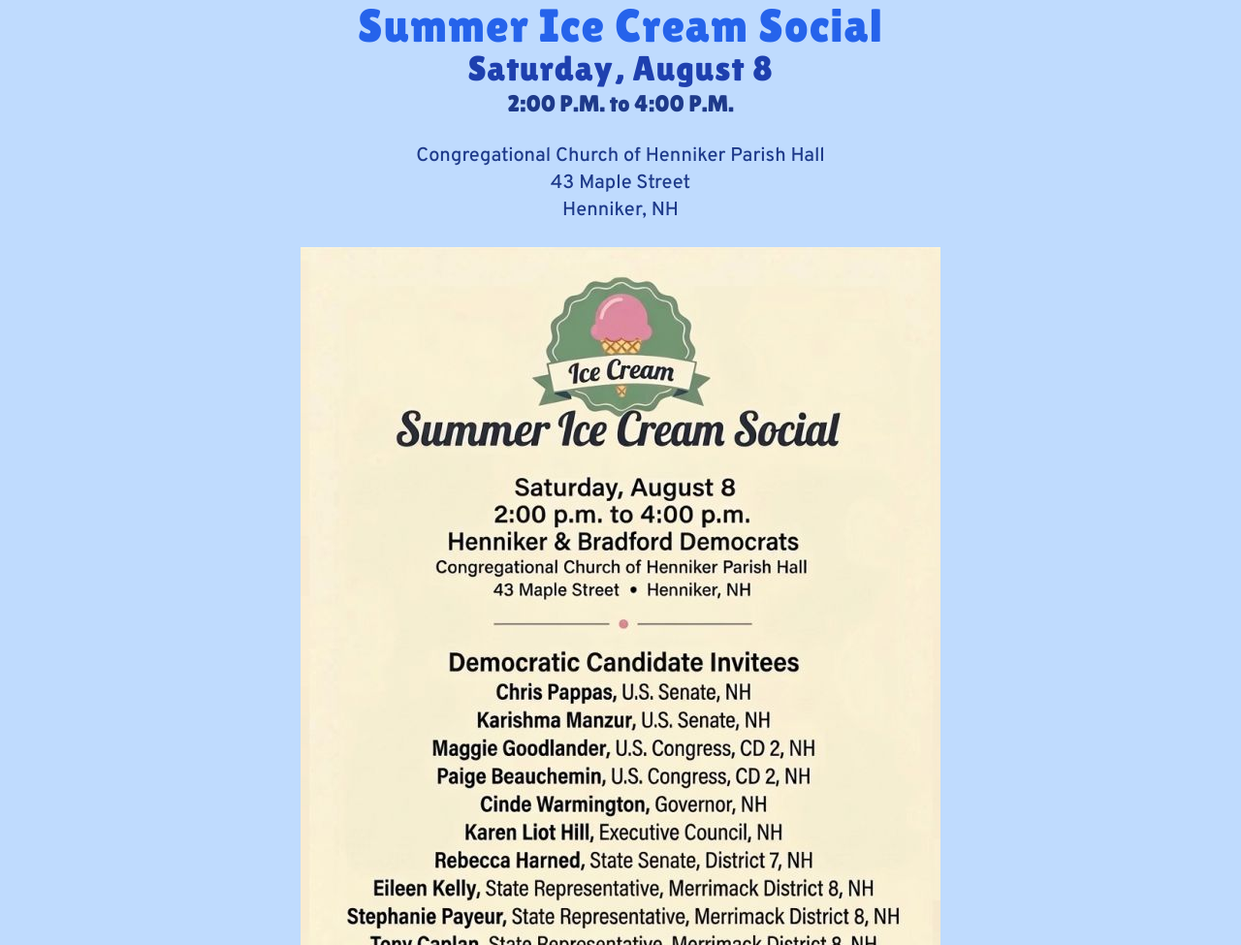
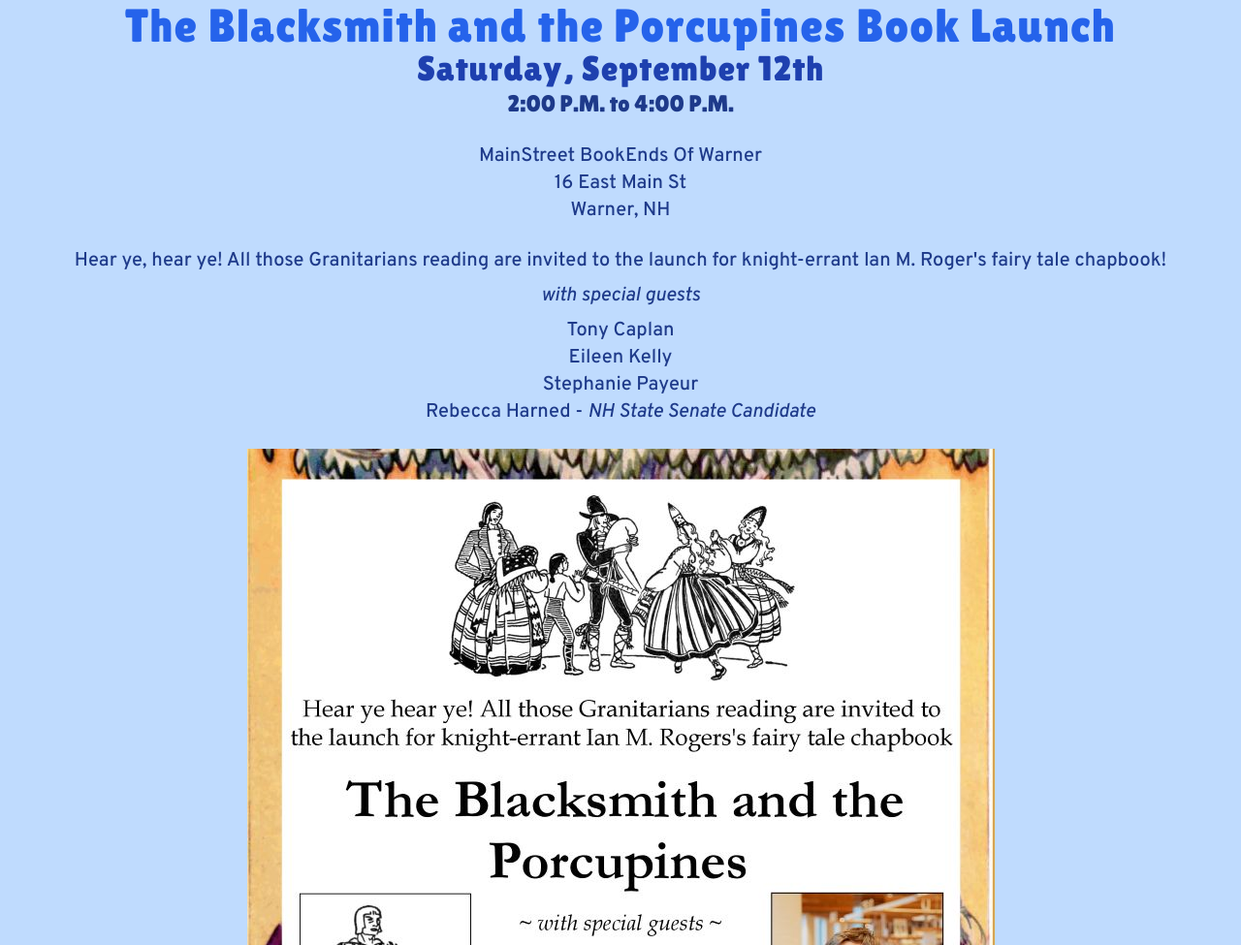
Before and after one commit to eileen4nh/minkhillsdems, a website: page src/events.html in a window 1280 px wide. Shown: the part 297-1272 px from the top of the page at 97% size. Drawn offline with nearby package versions, Linux system fonts and the light colour scheme; some icons are missing.

Commit message:
Added Blacksmith and Porc book launch event & deer photo

```diff
--- a/src/events.html
+++ b/src/events.html
@@ -86,6 +86,39 @@
             <div class="mb-6 mx-auto ">
                 <h1
                     class="font-display mx-6 text-5xl font-medium text-blue-600 text-center md:text-5xl md:tracking-wide ">
+                    The Blacksmith and the Porcupines Book Launch
+                </h1>
+                <h1 class="font-display text-4xl font-medium text-blue-800 text-center md:text-4xl md:tracking-wide ">
+                    Saturday, September 12th</h1>
+                <h2 class="font-display text-2xl font-medium pb-6 text-blue-900 text-center  ">2:00 P.M. to 4:00 P.M.
+                </h2>
+                <ul class="flex flex-col w-3/5 mx-auto font-medium pb-6 text-blue-900 text-center text-wrap text-xl">
+
+                    <li>MainStreet BookEnds Of Warner
+                    </li>
+                    <li>16 East Main St
+                    </li>
+                    <li class="pb-6">Warner, NH</li>
+                    <li class="pb-2">Hear ye, hear ye! All those Granitarians reading are invited to the launch for
+                        knight-errant Ian M. Roger's fairy tale chapbook!</li>
+                    <li class="pb-2"><em>with special guests</em></li>
+                    <li><i class="iconoir-star-solid text-xs text-blue-900"></i> Tony Caplan</li>
+                    <li><i class="iconoir-star-solid text-xs text-blue-900"></i> Eileen Kelly</li>
+                    <li><i class="iconoir-star-solid text-xs text-blue-900"></i> Stephanie Payeur</li>
+                    <li><i class="iconoir-star-solid text-xs text-blue-900"></i> Rebecca Harned - <em>NH State Senate
+                            Candidate</em> </li>
+                </ul>
+                <img class="mx-auto px-6" alt="Flyer for 'The Blacksmith and the Porcupines' Book Launch event."
+                    src="/img/events/Blacksmith Poster_sm.jpg">
+
+            </div>
+
+            <div class="bg-blue-300 flex flex-col mb-6 py-8 px-6 items-center">
+                <h1 class="font-display text-blue-950 text-6xl">Past Events</h1>
+            </div>
+            <div class="mb-6 mx-auto ">
+                <h1
+                    class="font-display mx-6 text-5xl font-medium text-blue-600 text-center md:text-5xl md:tracking-wide ">
                     Summer Ice Cream Social
                 </h1>
                 <h1 class="font-display text-4xl font-medium text-blue-800 text-center md:text-4xl md:tracking-wide ">
@@ -105,7 +138,7 @@
 
             </div>
             <div class="bg-blue-300 flex flex-col mb-6 py-8 px-6 items-center">
-                <h1 class="font-display text-blue-950 text-6xl">Past Events</h1>
+
                 <h2 class="font-display text-2xl font-medium text-blue-900 text-center">The following are events
                     from the 2024 campaign</h2>
             </div>
```
Also changed, not shown: src/index.html (+20 -8 lines), img/events/Blacksmith Poster_sm.jpg (added), img/photoGalleryImages/deer.jpg (added).
